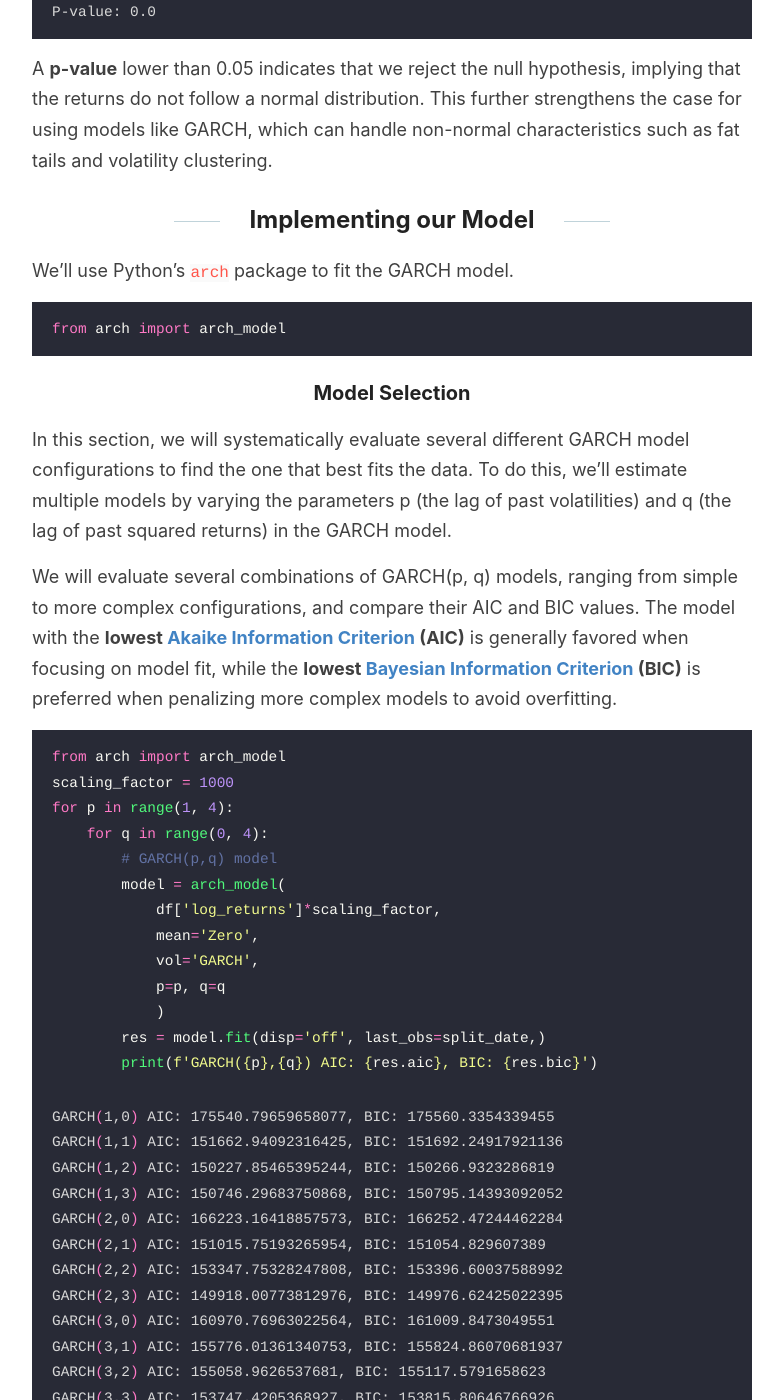
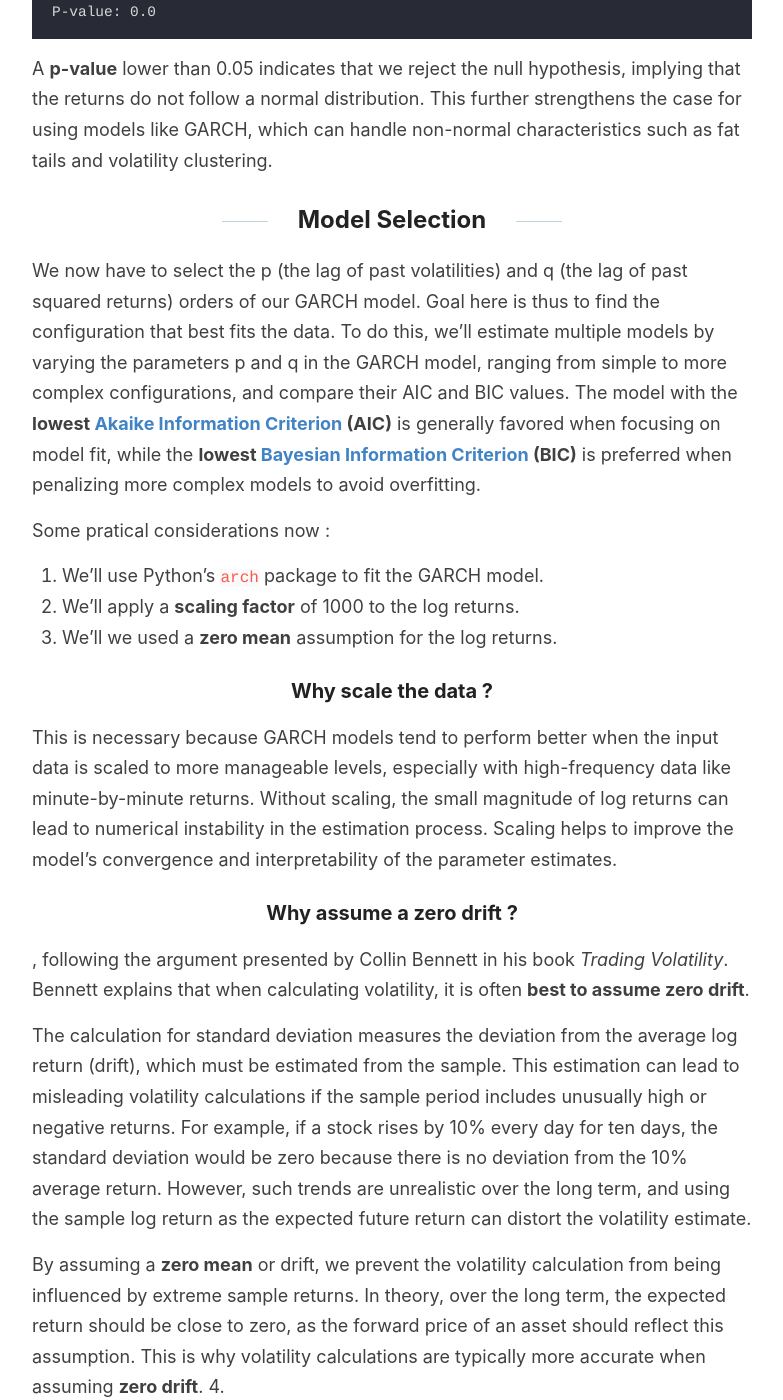
Before and after one commit to Zaltarba/blog, a Jekyll site: the page built from _posts/2024-09-23-BitcoinVolatility-2.md, in a window 1280 px wide and 1400 px high, scrolled down 8439 px. Shown: the whole window, without its empty margins (248-1031 px from the left). Built offline with Jekyll 4.4.1, drawn with Linux system fonts in a browser that asks for light colours; formulas are drawn with MathJax 3.

Commit message:
Update 2024-09-23-BitcoinVolatility-2.md

````diff
--- a/_posts/2024-09-23-BitcoinVolatility-2.md
+++ b/_posts/2024-09-23-BitcoinVolatility-2.md
@@ -236,19 +236,30 @@ P-value: 0.0
 
 A **p-value** lower than 0.05 indicates that we reject the null hypothesis, implying that the returns do not follow a normal distribution. This further strengthens the case for using models like GARCH, which can handle non-normal characteristics such as fat tails and volatility clustering.
 
-## Implementing our Model
+## Model Selection
 
-We’ll use Python’s `arch` package to fit the GARCH model.
+We now have to select the p (the lag of past volatilities) and q (the lag of past squared returns) orders of our GARCH model. Goal here is thus to find the configuration that best fits the data. To do this, we'll estimate multiple models by varying the parameters p and q in the GARCH model, ranging from simple to more complex configurations, and compare their AIC and BIC values. The model with the **lowest [Akaike Information Criterion](https://en.wikipedia.org/wiki/Akaike_information_criterion) (AIC)** is generally favored when focusing on model fit, while the **lowest [Bayesian Information Criterion](https://en.wikipedia.org/wiki/Bayesian_information_criterion) (BIC)** is preferred when penalizing more complex models to avoid overfitting.
 
-```python
-from arch import arch_model
-```
+Some pratical considerations now :
 
-### Model Selection
+1. We’ll use Python’s `arch` package to fit the GARCH model.
+2. We'll apply a **scaling factor** of 1000 to the log returns.
+3. We'll we used a **zero mean** assumption for the log returns.
 
-In this section, we will systematically evaluate several different GARCH model configurations to find the one that best fits the data. To do this, we'll estimate multiple models by varying the parameters p (the lag of past volatilities) and q (the lag of past squared returns) in the GARCH model.
+### Why scale the data ?
 
-We will evaluate several combinations of GARCH(p, q) models, ranging from simple to more complex configurations, and compare their AIC and BIC values. The model with the **lowest [Akaike Information Criterion](https://en.wikipedia.org/wiki/Akaike_information_criterion) (AIC)** is generally favored when focusing on model fit, while the **lowest [Bayesian Information Criterion](https://en.wikipedia.org/wiki/Bayesian_information_criterion) (BIC)** is preferred when penalizing more complex models to avoid overfitting.
+This is necessary because GARCH models tend to perform better when the input data is scaled to more manageable levels, especially with high-frequency data like minute-by-minute returns. Without scaling, the small magnitude of log returns can lead to numerical instability in the estimation process. Scaling helps to improve the model's convergence and interpretability of the parameter estimates.
+
+### Why assume a zero drift ?
+
+, following the argument presented by Collin Bennett in his book *Trading Volatility*. Bennett explains that when calculating volatility, it is often **best to assume zero drift**.
+
+The calculation for standard deviation measures the deviation from the average log return (drift), which must be estimated from the sample. This estimation can lead to misleading volatility calculations if the sample period includes unusually high or negative returns. For example, if a stock rises by 10% every day for ten days, the standard deviation would be zero because there is no deviation from the 10% average return. However, such trends are unrealistic over the long term, and using the sample log return as the expected future return can distort the volatility estimate.
+
+By assuming a **zero mean** or drift, we prevent the volatility calculation from being influenced by extreme sample returns. In theory, over the long term, the expected return should be close to zero, as the forward price of an asset should reflect this assumption. This is why volatility calculations are typically more accurate when assuming **zero drift**.
+4.
+
+### Results
 
 ```python
 from arch import arch_model
````
